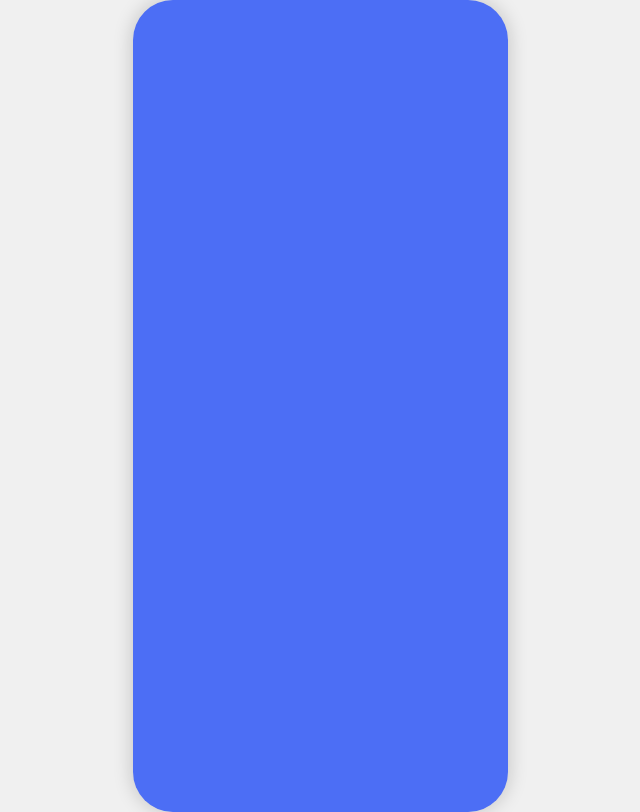
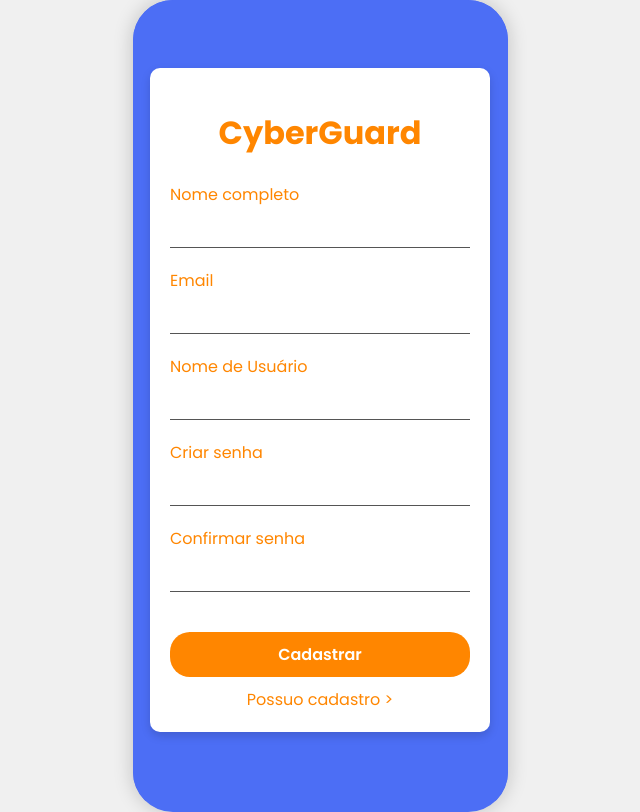
Before and after one commit to AndersonBem/CyberGuard, a React (Vite) app: page /cadastro in a window 1280 px wide. Before the commit this address had no page. Shown: the whole page, without its empty margins (320-960 px from the left). Built offline with nearby package versions, Linux system fonts and the light colour scheme.

Commit message:
Lucas Mendes - telas de cadastro, comunidade incial

```diff
--- a/src/index.css
+++ b/src/index.css
@@ -73,3 +73,12 @@ body {
   flex: 1;
   overflow-y: auto;
 }
+
+.app-fundo-br{
+  flex: 1;
+  display: flex;
+  flex-direction: column;
+  background: var(--cor-fundo-externo); /* azul */
+  height: 100%;
+  min-height: 0;
+}
--- /dev/null
+++ b/src/pages/BemVindoCom/BemVindoCom.jsx
@@ -0,0 +1,31 @@
+import { Link } from "react-router-dom";
+import Footer from "../../componentes/footer";
+import Header from "../../componentes/Header";
+import Logo from "./assets/logocomunidade.svg";
+import "./styles.css";
+
+
+export default function BemVindoCon(){
+    return (
+
+        <div className="app-fundo-br">
+            <Header />
+            <img src={Logo} alt='Logo da Comunidade'/>
+            <div className="app-content">
+
+
+                <h5>Conheça o fórum da comunidade <span className="Span01">CyberGuard</span>!</h5>
+
+                <button className="botaoComunidade">Entrar na comunidade</button>
+
+
+                <Link className="Sair" to={'/'}> Sair </Link>
+
+
+            </div>
+            <Footer />
+        </div>
+
+
+    )
+}
--- /dev/null
+++ b/src/pages/BemVindoCom/styles.css
@@ -0,0 +1,37 @@
+.botaoComunidade {
+  position: absolute;
+  left: 50%;
+  transform: translateX(-50%);
+  border-radius: 0.625rem;
+  width: 15.625rem;
+  height: 3.125rem;
+  color: var(--cor-fundo-card);
+  background-color: var(--cor-secundaria);
+  font-family: var(--fonte-principal);
+  margin-bottom: 26%;
+}
+
+
+h5 {
+  text-align: center;
+  font-family: var(--fonte-principal);
+  margin-top: 50%;
+}
+
+
+.Span01 {
+  color: var(--cor-secundaria);
+  font-family: var(--fonte-principal);
+}
+
+a {
+  text-align: center;
+  margin-top: 0.25rem;
+}
+
+.Sair {
+  display: block;
+  text-align: center;
+  margin-top: 5.125rem;
+  color: black;
+}
--- /dev/null
+++ b/src/pages/Cadastro/Cadastro.jsx
@@ -0,0 +1,37 @@
+
+import { Link } from "react-router-dom";
+import "./styles.css"
+
+export default function Cadastro() {
+  return (
+    <div className="cadastro-container">
+      <div className="cadastro-card">
+        <h1>CyberGuard</h1>
+        <form>
+          <label htmlFor="nome">Nome completo</label>
+          <input type="text" id="nome" name="nome" />
+
+          <label htmlFor="email">Email</label>
+          <input type="email" id="email" name="email" />
+
+          <label htmlFor="usuario">Nome de Usuário</label>
+          <input type="text" id="usuario" name="usuario" />
+
+          <label htmlFor="senha">Criar senha</label>
+          <input type="password" id="senha" name="senha" />
+
+          <label htmlFor="confirmar">Confirmar senha</label>
+          <input type="password" id="confirmar" name="confirmar" />
+
+          <Link type="submit" to={'/'} className="btn-cadastrar">
+            Cadastrar
+          </Link>
+
+          <Link to={''} className="link-login">
+            Possuo cadastro &gt;
+          </Link>
+        </form>
+      </div>
+    </div>
+  );
+}
--- /dev/null
+++ b/src/pages/Cadastro/styles.css
@@ -0,0 +1,72 @@
+.cadastro-container {
+  background-color: var(--cor-primaria);
+  height: 100vh;
+  display: flex;
+  justify-content: center;
+  align-items: center;
+}
+
+.cadastro-card {
+  background-color: #fff;
+  padding-left: 1.875rem;
+  padding: 1.25rem;
+  border-radius: 0.625rem;
+  width: 18.75rem;
+  box-shadow: 0 0.25rem 0.625rem rgba(0, 0, 0, 0.15);
+  text-align: center;
+  font-family: var(--fonte-principal);
+}
+
+.cadastro-card h1 {
+  color: var(--cor-secundaria);
+  margin-bottom: 1.5625rem;
+}
+
+form {
+  display: flex;
+  flex-direction: column;
+  text-align: left;
+}
+
+label {
+  color: var(--cor-secundaria);
+  font-weight: 500;
+  margin-bottom: 0.3125rem;
+}
+
+input {
+  border: none;
+  border-bottom: 0.0625rem solid #555;
+  margin-bottom: 1.25rem;
+  padding: 0.625rem;
+  outline: none;
+}
+
+.btn-cadastrar {
+  background-color: var(--cor-secundaria);
+  color: var(--cor-fundo-card);
+  border: none;
+  border-radius: 1.25rem;
+  padding: 0.625rem;
+  margin-top: 1.25rem;
+  cursor: pointer;
+  font-weight: 600;
+  transition: transform 0.2s ease;
+  text-decoration: none;
+}
+
+.btn-cadastrar:hover {
+  transform: scale(1.05);
+}
+
+.link-login {
+  display: block;
+  margin-top: 0.625rem;
+  text-align: center;
+  color: var(--cor-secundaria);
+  text-decoration: none;
+}
+
+.link-login:hover {
+  text-decoration: underline;
+}
--- a/src/pages/Quiz/Quiz.jsx
+++ b/src/pages/Quiz/Quiz.jsx
@@ -8,9 +8,9 @@ import { Link } from "react-router-dom";
 export default function Quiz() {
 
     const quizzes = [
-        { id: 1, path: "/quizperguntas", label: "1" },
-        { id: 2, path: "/quizperguntas", label: "2" },
-        { id: 3, path: "/quizperguntas", label: "3" }
+        { id: 1, path: "/quizperguntas", label: "1", texto: "Segurança Digital"},
+        { id: 2, path: "/quizperguntas", label: "2", texto: "Reconhecendo Golpes"},
+        { id: 3, path: "/quizperguntas", label: "3", texto: "Cuidados nas Redes"}
     ];
 
   return (
@@ -35,7 +35,8 @@ export default function Quiz() {
         <div className="quiz-options">
           {quizzes.map((quiz) => (
             <Link key={quiz.id} to={quiz.path} className="quiz-btn">
-              {quiz.label}
+              <span className="quiz-num">{quiz.label}</span>
+              <span className="quiz-texto">{quiz.texto}</span>
             </Link>
           ))}
         </div>
--- a/src/pages/Quiz/styles.css
+++ b/src/pages/Quiz/styles.css
@@ -55,6 +55,19 @@
   text-decoration: none;
 }
 
+.quiz-num{
+  display: inline-flex;
+  align-items: center;
+  justify-content: center;
+  inline-size: 1.1em;                /* largura bem justa ao dígito */
+  block-size: 1.1em;
+  margin-right: 0.25rem;             /* espaço exato antes do texto */
+  font-size: 1rem;
+  font-weight: 700;
+  color: var(--cor-secundaria);
+  border-radius: 0.25rem;            /* opcional */
+}
+
 .quiz-btn:hover {
   transform: scale(1.03);
 }
--- a/src/pages/_Starter/BasePage.jsx
+++ b/src/pages/_Starter/BasePage.jsx
@@ -1,11 +1,10 @@
 
 import Footer from "../../componentes/footer";
 import Header from "../../componentes/Header";
-import DeviceMockup from "../../layout/DeviceMockup";
 
 export default function BasePage(){
     return (
-    <DeviceMockup>
+
         <div className="app-shell">
             <Header />
             <div className="app-content">
@@ -14,6 +13,6 @@ export default function BasePage(){
             <Footer />
         </div>
 
-    </DeviceMockup>
+
     )
 }
--- a/src/routes.jsx
+++ b/src/routes.jsx
@@ -9,6 +9,8 @@ import Certificado from './pages/Certificado/Certificado.jsx'
 import Home from './pages/Home/Home.jsx'
 import Quiz from './pages/Quiz/Quiz.jsx'
 import QuizPerguntas from './pages/QuizPerguntas/QuizPerguntas.jsx'
+import BemVindoCom from './pages/BemVindoCom/BemVindoCom.jsx'
+import Cadastro from './pages/Cadastro/Cadastro.jsx'
 
 function AppRoutes() {
   return (
@@ -19,12 +21,15 @@ function AppRoutes() {
             <Routes>
               {/* rotas aqui */}
               <Route path ='/' element={<Home />} />
+              <Route path ='/*' element={<Home />} />
               <Route path ='/aprenda' element={<Aprenda />} />
               <Route path ='/videoaula/:id' element={<VideoAula />} />
               <Route path ='/meuscertificados' element={<MeusCertificados />} />
               <Route path ='/certificado/:id' element={<Certificado />} />
               <Route path ='/quiz' element={<Quiz />} />
               <Route path ='/quizperguntas' element={<QuizPerguntas />} />
+              <Route path = '/bemvindocom' element={<BemVindoCom />} />
+              <Route path ='/cadastro' element={<Cadastro />} />
             </Routes>
 
         </DeviceMockup>
```
Also changed, not shown: src/pages/BemVindoCom/assets/logocomunidade.svg (added).
